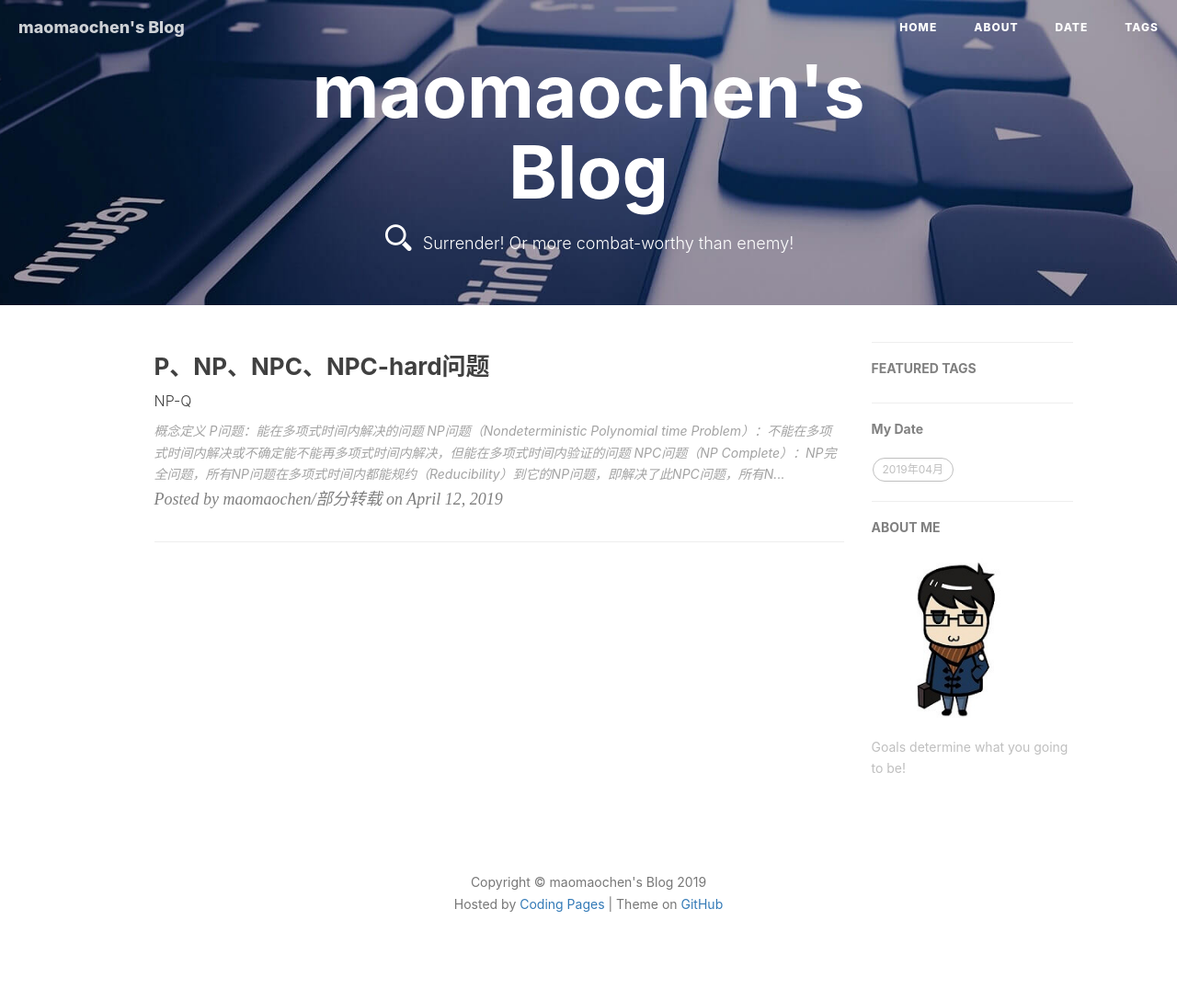
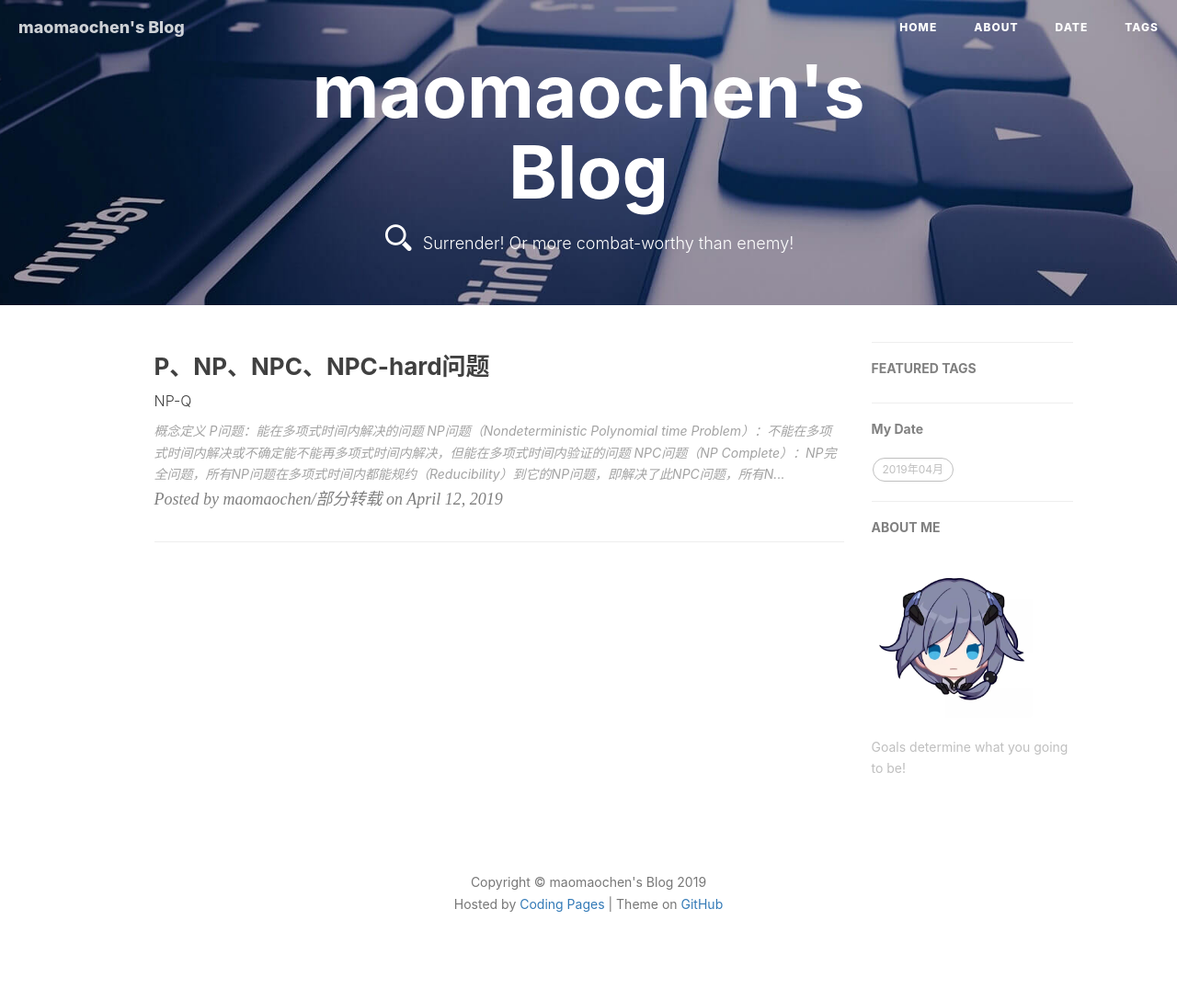
Before and after one commit to maomaochen/maomaochen.github.io, a Jekyll site: the page built from index.html, in a window 1280 px wide. Shown: the whole page at 92% size. Built offline with Jekyll 4.4.1, drawn with Linux system fonts in a browser that asks for light colours; the list of posts is cut into pages by our own code.

Commit message:
change img

```diff
--- a/_config.yml
+++ b/_config.yml
@@ -19,7 +19,7 @@ baidu_js_push: false
 # Sidebar settings侧边栏
 sidebar: true                           # whether or not using Sidebar.
 sidebar-about-description: "Goals determine what you going to be!"
-sidebar-avatar: /img/avatar_p11179162.jpg      # use absolute URL, seeing it's used in both `/` and `/about/`
+sidebar-avatar: /img/avatar_my.jpg      # use absolute URL, seeing it's used in both `/` and `/about/`
 
 
 # SNS settings社交账号
```
Also changed, not shown: img/avatar_my.jpg (added).
